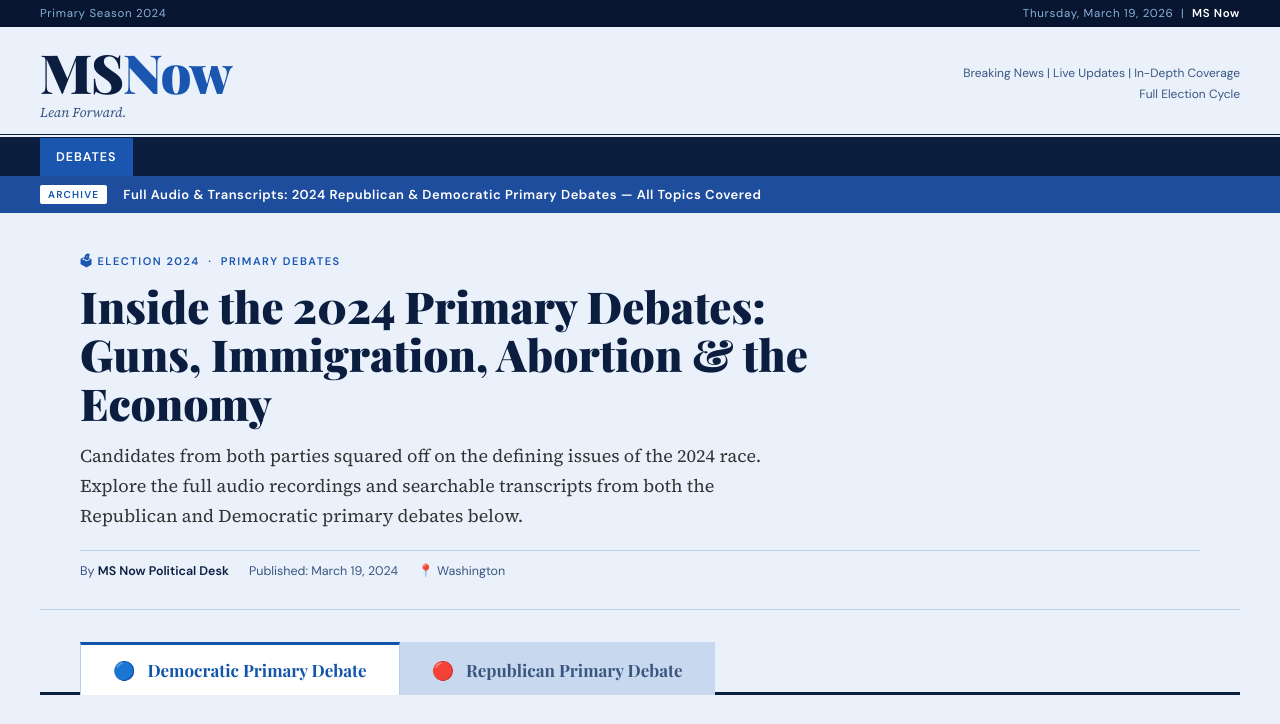
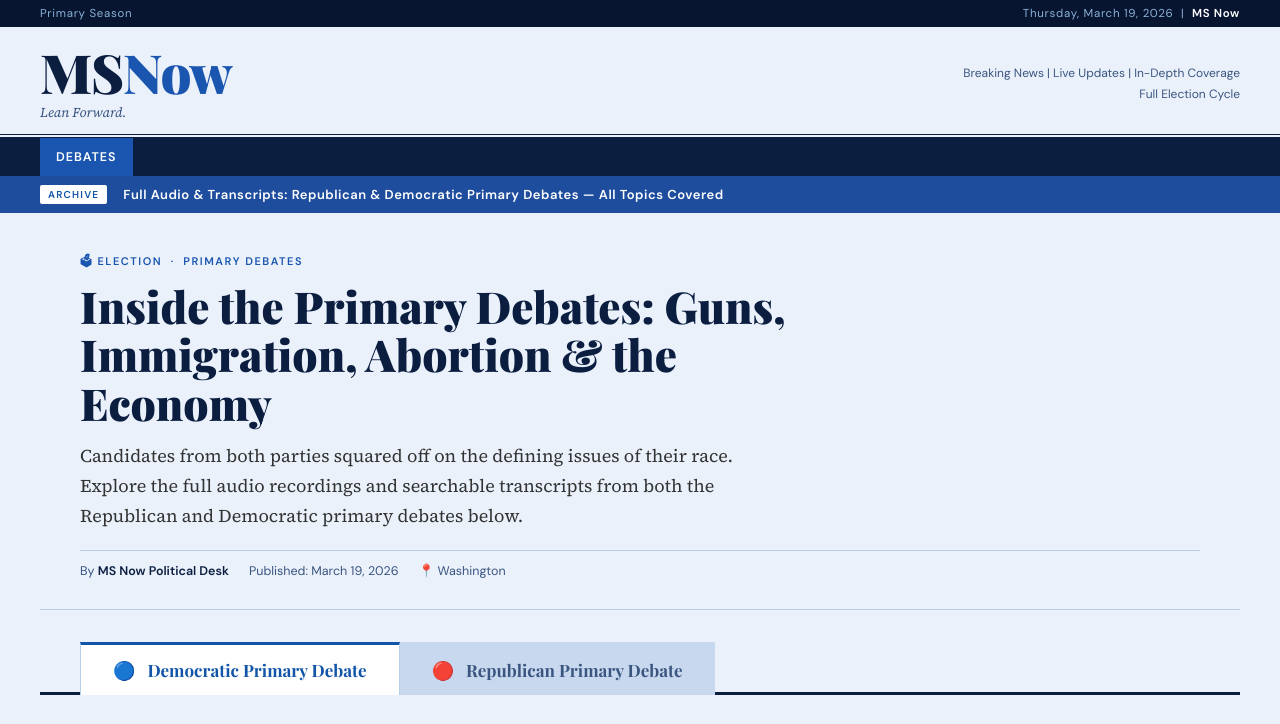
Before and after one commit to jz6424/P5GovPrimaryDebate, a plain HTML site: page index.html in a window 1280 px wide. Shown: the top 724 px of the page. Drawn offline with nearby package versions, Linux system fonts and the light colour scheme.

Commit message:
Revise title and content for primary debates page
Updated the title and various text elements for clarity and accuracy.

```diff
--- a/index.html
+++ b/index.html
@@ -3,7 +3,7 @@
 <head>
 <meta charset="UTF-8">
 <meta name="viewport" content="width=device-width, initial-scale=1.0">
-<title>MS Now — 2024 Presidential Primary Debates</title>
+<title>MS Now — Presidential Primary Debates</title>
 <link href="https://fonts.googleapis.com/css2?family=Playfair+Display:wght@700;900&family=Source+Serif+4:ital,wght@0,300;0,400;0,600;1,400&family=DM+Sans:wght@400;500;600&display=swap" rel="stylesheet">
 <link rel="stylesheet" href="styles.css">
 </head>
@@ -12,7 +12,7 @@
 <!-- TOP BAR -->
 <div class="topbar">
   <div>
-    Primary Season 2024
+    Primary Season
   </div>
   <div>Thursday, March 19, 2026 &nbsp;|&nbsp; <strong style="color:#fff">MS Now</strong></div>
 </div>
@@ -37,17 +37,17 @@
 <!-- BREAKING BANNER -->
 <div class="breaking-banner">
   <span class="breaking-tag">ARCHIVE</span>
-  <span>Full Audio &amp; Transcripts: 2024 Republican &amp; Democratic Primary Debates — All Topics Covered</span>
+  <span>Full Audio &amp; Transcripts: Republican &amp; Democratic Primary Debates — All Topics Covered</span>
 </div>
 
 <!-- HERO -->
 <div class="hero">
-  <div class="hero-eyebrow">🗳 Election 2024 &nbsp;·&nbsp; Primary Debates</div>
-  <h1>Inside the 2024 Primary Debates: Guns, Immigration, Abortion &amp; the Economy</h1>
-  <p class="hero-summary">Candidates from both parties squared off on the defining issues of the 2024 race. Explore the full audio recordings and searchable transcripts from both the Republican and Democratic primary debates below.</p>
+  <div class="hero-eyebrow">🗳 Election &nbsp;·&nbsp; Primary Debates</div>
+  <h1>Inside the Primary Debates: Guns, Immigration, Abortion &amp; the Economy</h1>
+  <p class="hero-summary">Candidates from both parties squared off on the defining issues of their race. Explore the full audio recordings and searchable transcripts from both the Republican and Democratic primary debates below.</p>
   <div class="hero-byline">
     <div>By <strong>MS Now Political Desk</strong></div>
-    <div>Published: March 19, 2024</div>
+    <div>Published: March 19, 2026</div>
     <div>📍 Washington</div>
   </div>
 </div>
```
